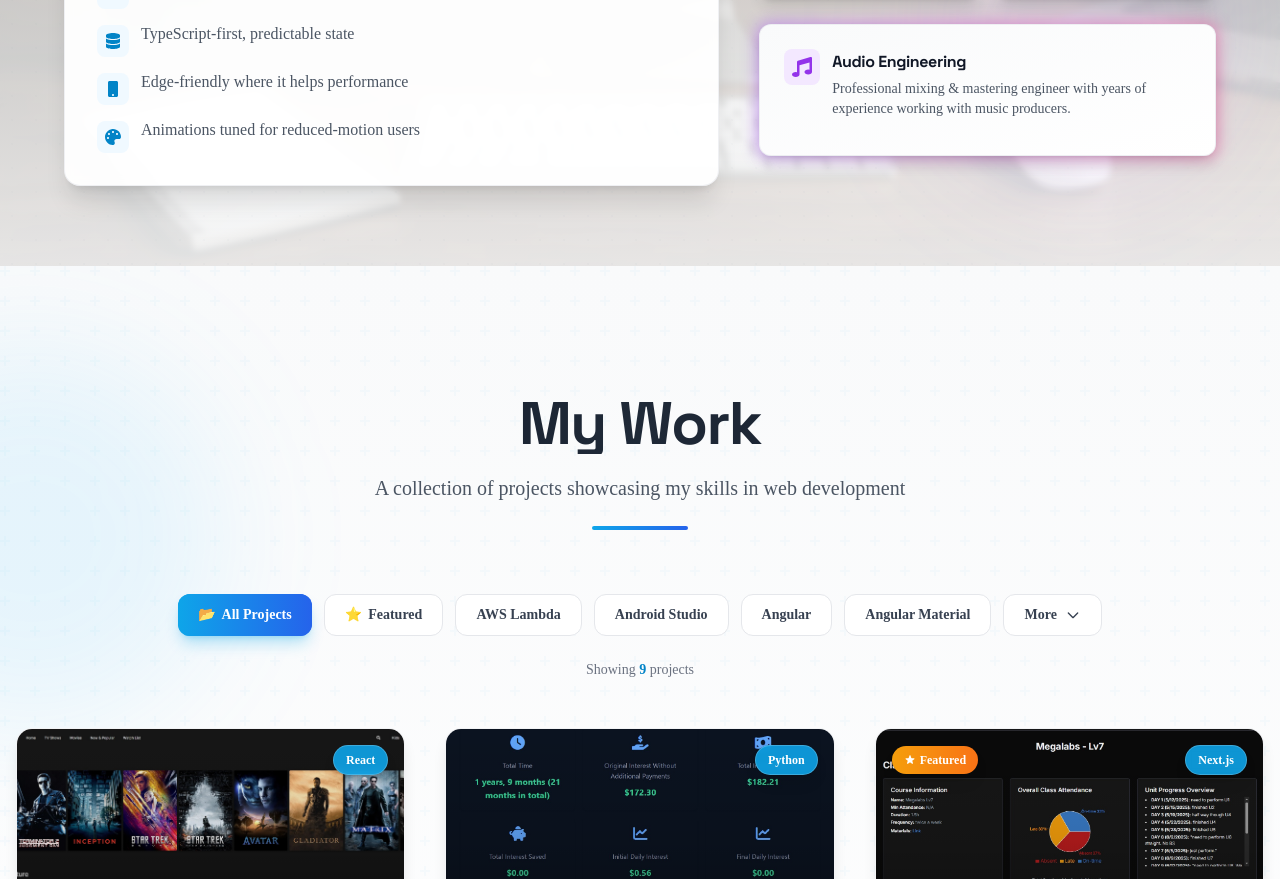
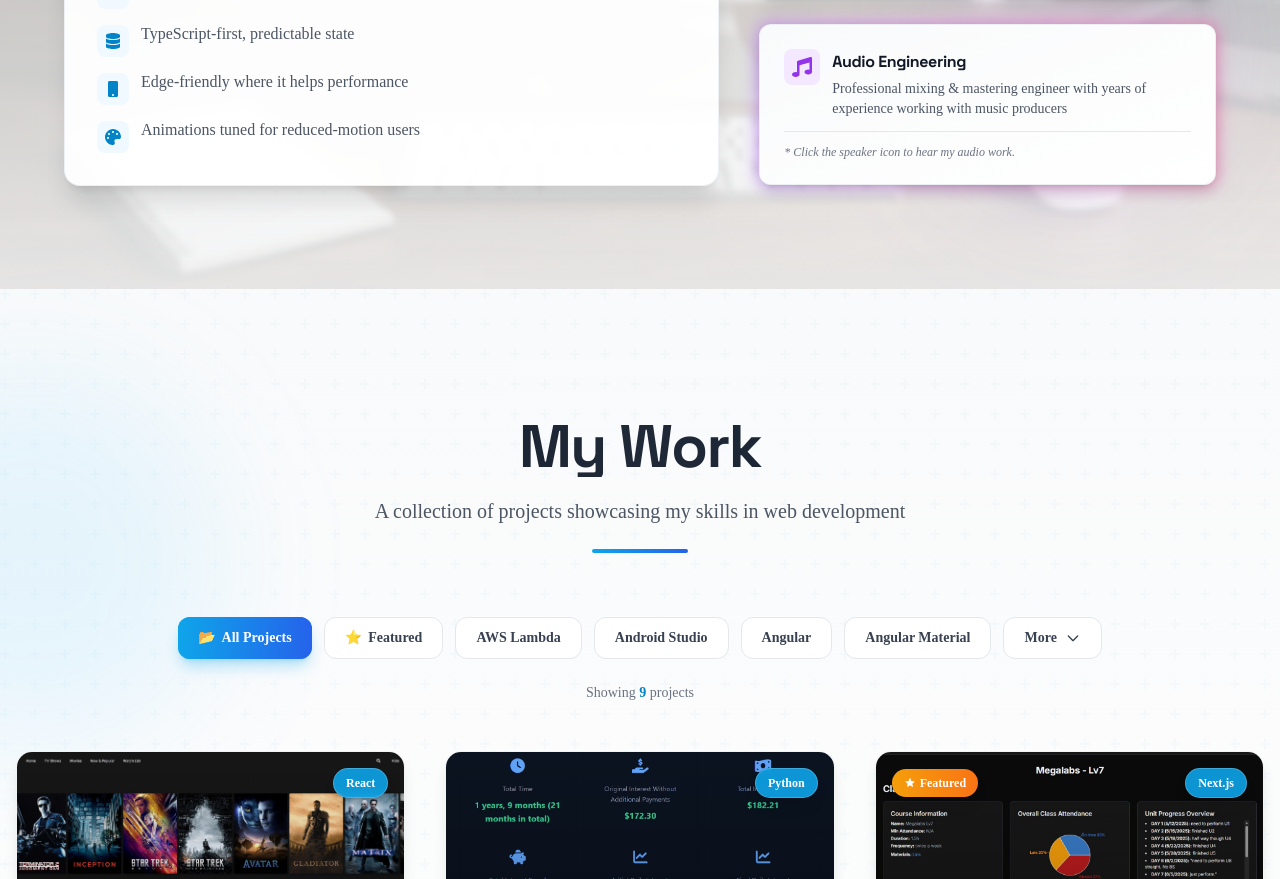
Before and after one commit to jf8989/jf-web, a Next.js app: page / in a window 1280 px wide. Shown: the part 1460-2339 px from the top of the page. Built offline with nearby package versions, Linux system fonts and the light colour scheme.

Commit message:
update AboutSection: add note about audio work and improve text formatting

```diff
--- a/src/components/AboutSection.tsx
+++ b/src/components/AboutSection.tsx
@@ -239,9 +239,15 @@ const AboutSection: React.FC = () => {
                     </h3>
                     <p className="text-sm text-gray-600 dark:text-gray-300">
                       Professional mixing & mastering engineer with years of
-                      experience working with music producers.
+                      experience working with music producers
                     </p>
                   </div>
+                </div>
+
+                <div className="pt-3 border-t border-gray-200 dark:border-gray-700">
+                  <p className="text-xs text-gray-500 dark:text-gray-400 italic">
+                    * Click the speaker icon to hear my audio work.
+                  </p>
                 </div>
               </div>
             </motion.div>
```
